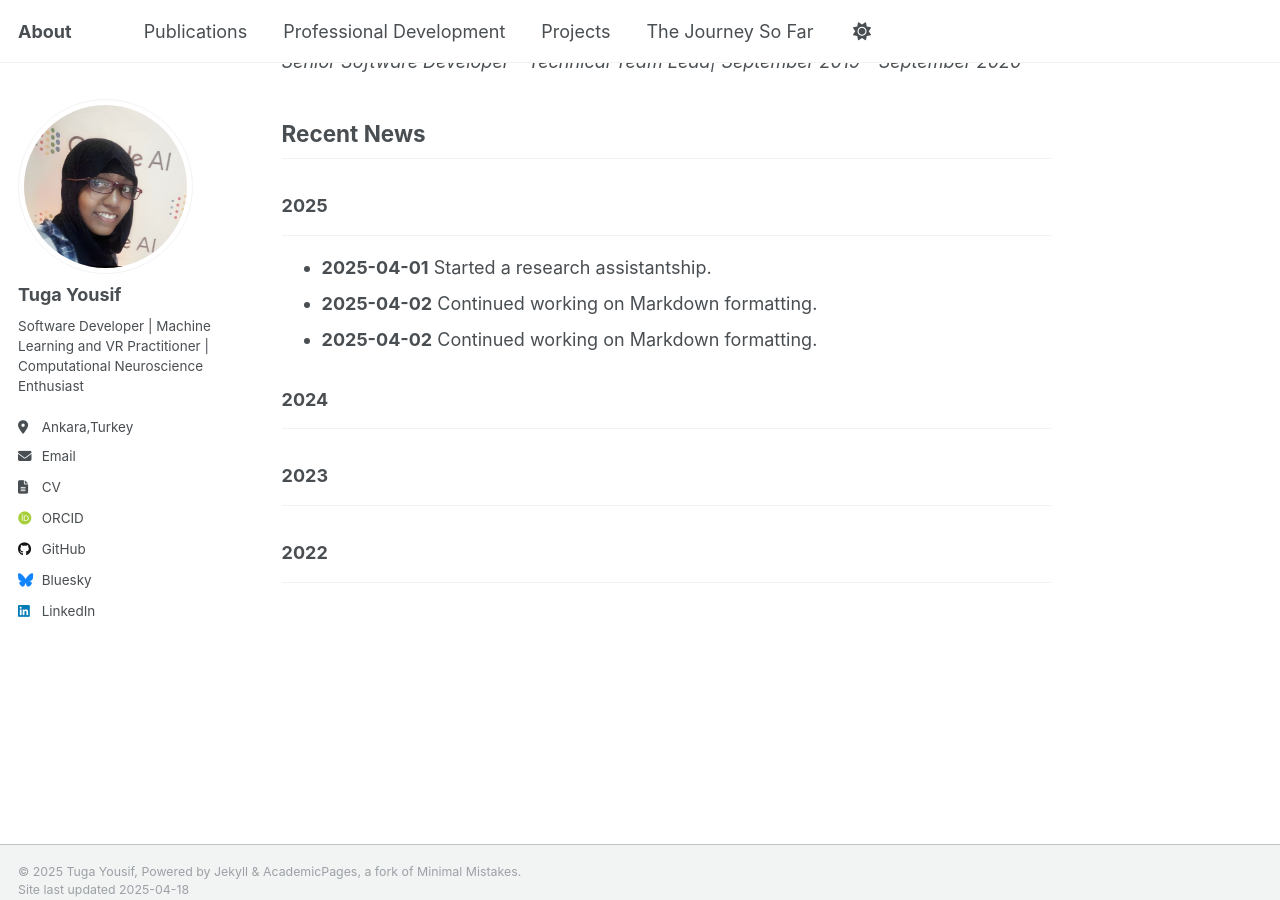
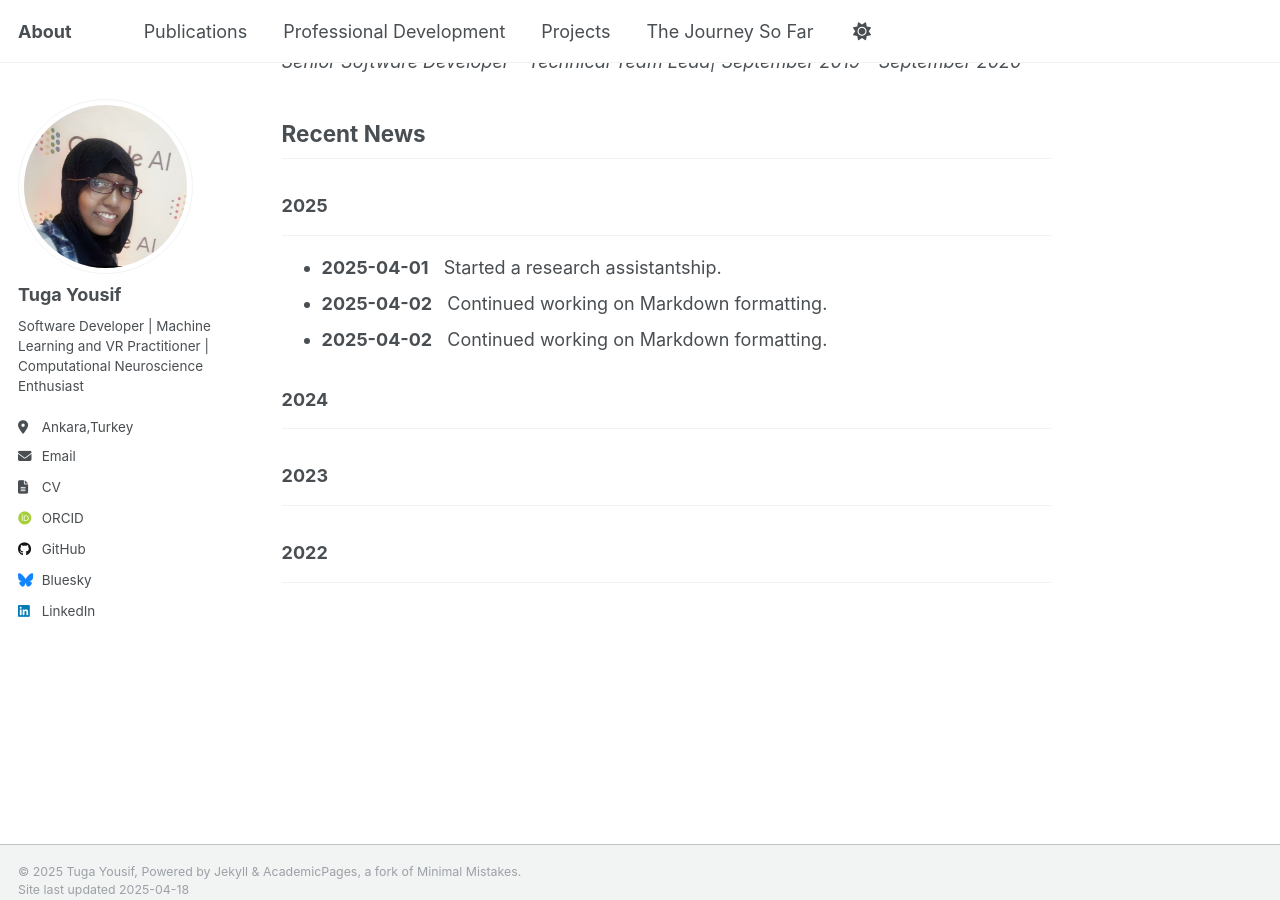
Before and after one commit to TugaAhmed/TugaAhmed.github.io, a Jekyll site: the page built from _pages/about.md, in a window 1280 px wide and 900 px high, scrolled down 1074 px. Built offline with Jekyll 4.4.1, drawn with Linux system fonts in a browser that asks for light colours; some web fonts are replaced.

Commit message:
check spaces

```diff
--- a/_pages/about.md
+++ b/_pages/about.md
@@ -44,9 +44,12 @@ Tuga Yousif is a Sudanese MSc student in Computer Engineering with a strong pass
 
 ### 2025
 ---
-- **2025-04-01**  Started a research assistantship.
-- **2025-04-02**   Continued working on Markdown formatting.
-- **2025-04-02**    Continued working on Markdown formatting.
+- **2025-04-01** <span style="padding-left: 10px;">
+Started a research assistantship.
+- **2025-04-02**  <span style="padding-left: 10px;">
+ Continued working on Markdown formatting.
+- **2025-04-02**  <span style="padding-left: 10px;">
+  Continued working on Markdown formatting.
 
 ### 2024
 ---
```
